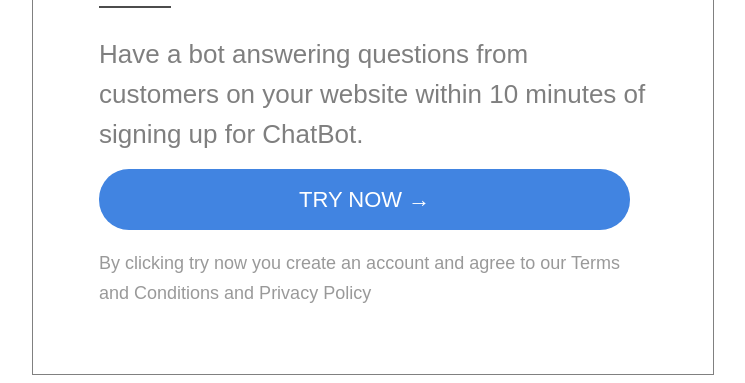
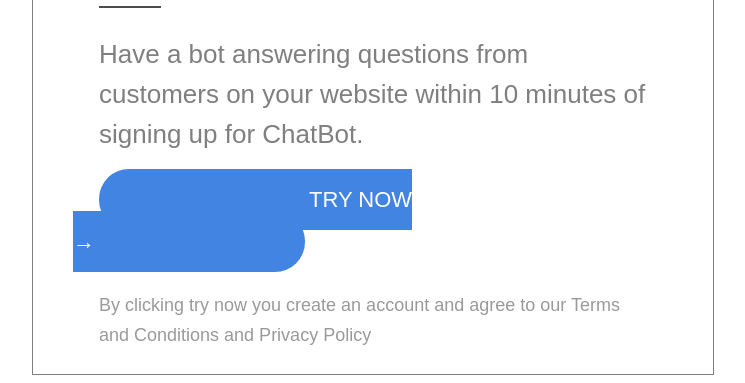
Before and after one commit to ShrutikaBhosale/chatBotAssignment, a plain HTML site: page src/index.html in a window 1280 px wide. Shown: the part 333-716 px from the top of the page, without its empty margins (267-1012 px from the left). Drawn offline with Linux system fonts and the light colour scheme.

Commit message:
some changed updated

```diff
--- a/src/index.html
+++ b/src/index.html
@@ -27,7 +27,7 @@
 
       #line {
         border: 1px solid rgba(0, 0, 0, 0.7);
-        width: 70px;
+        width: 60px;
       }
 
       #desc {
@@ -37,13 +37,14 @@
 
       #try-now {
         background-color: #4184e1;
-        padding: 18px 200px 18px 200px;
+        padding: 18px 210px 18px 210px;
         height: 22px;
         border-radius: 30px;
         font-size: 22px;
         text-align: center;
         color: white;
       }
+
       #policy {
         font-size: 18px;
         color: rgba(0, 0, 0, 0.4);
```
